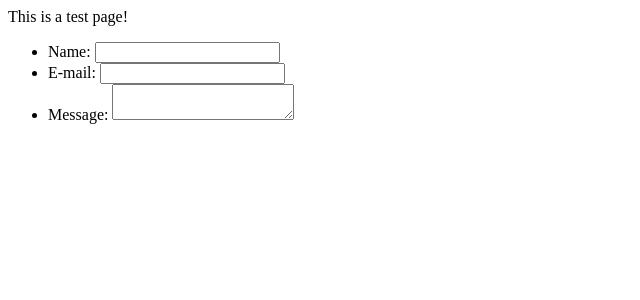
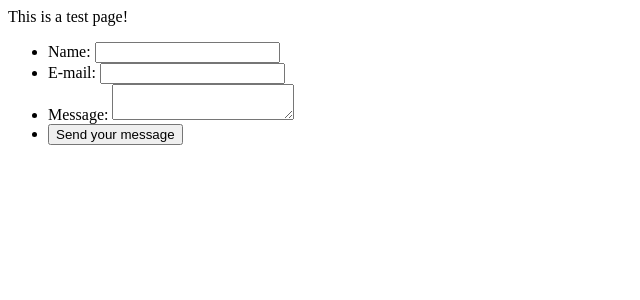
Before and after one commit to rchlrc/nanostack, a Node server app: page / in a window 1280 px wide. Shown: the top 300 px of the page, without its empty margins (0-640 px from the left). Run offline with Node 20, Linux system fonts and the light colour scheme.

Commit message:
added submit button to form

```diff
--- a/views/home.ejs
+++ b/views/home.ejs
@@ -18,6 +18,9 @@
    				<label for="msg">Message:</label>
     			<textarea id="msg" name="user_message"></textarea>
   			</li>
+  			<li class="button">
+  				<button type="submit">Send your message</button>
+			</li>
  		</ul>
 	</form>
   </body>
```
